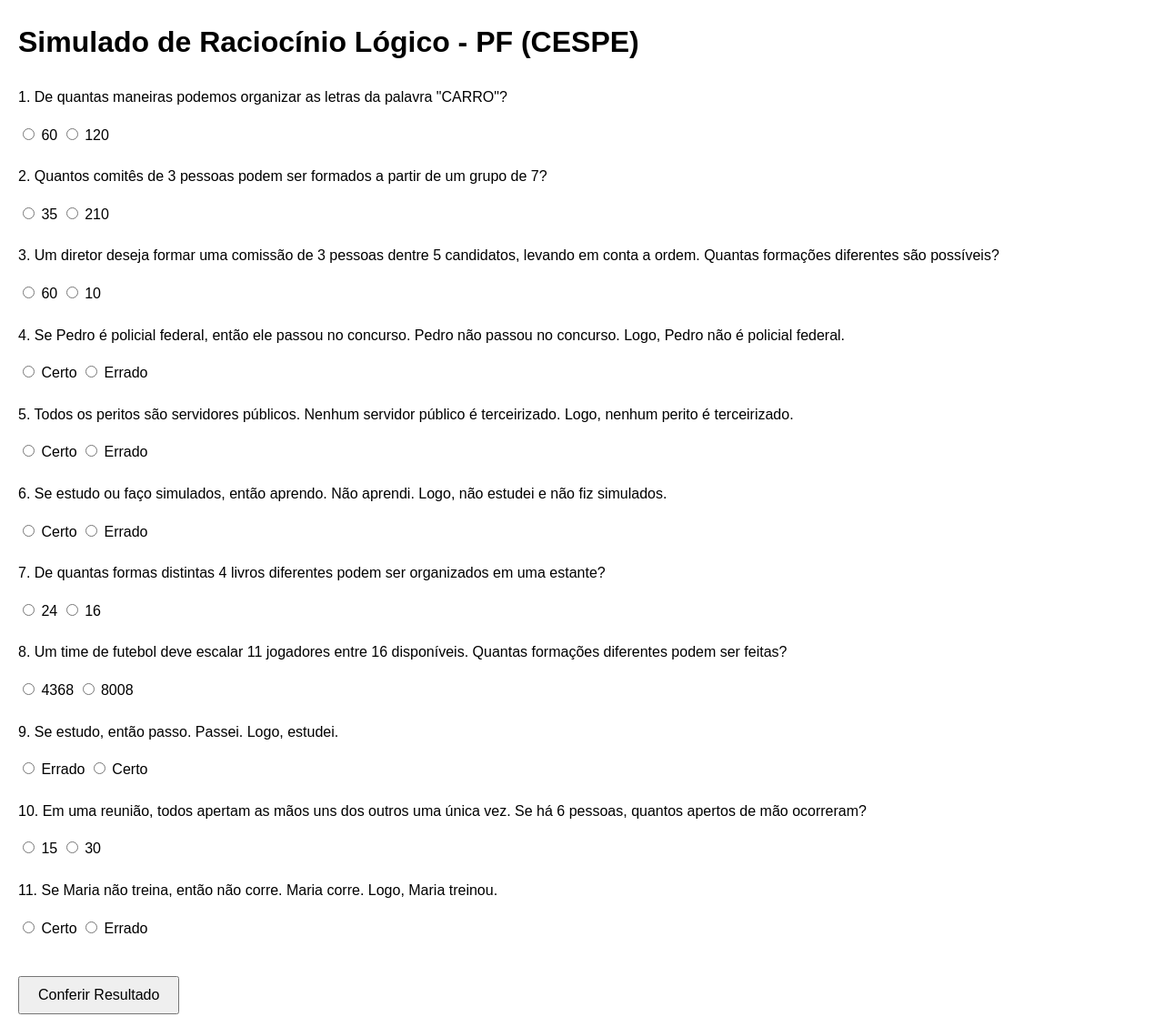
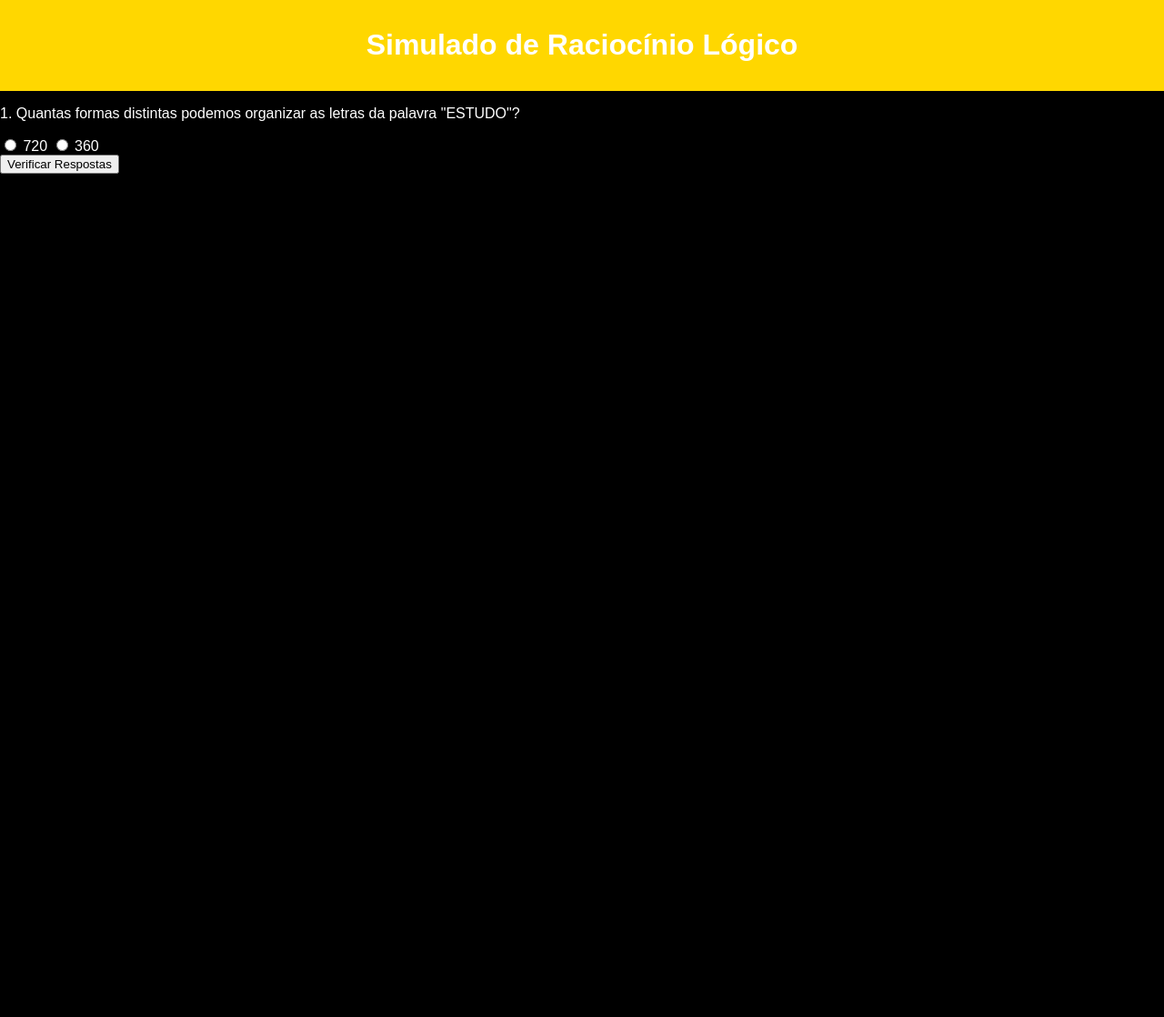
Before and after one commit to domLeoNegao/simulados-pf, a plain HTML site: page simulados/rlm.html in a window 1280 px wide. Shown: the whole page at 91% size. After the commit the page ends 800 px from the top, so only its background shows below. Drawn offline with Linux system fonts and the light colour scheme.

Commit message:
Add files via upload

```diff
--- /dev/null
+++ b/css/styles.css
@@ -0,0 +1,43 @@
+
+/* Estilo básico */
+body {
+  background-color: black;
+  color: white;
+  font-family: Arial, sans-serif;
+  margin: 0;
+  padding: 0;
+}
+
+header {
+  background-color: gold;
+  text-align: center;
+  padding: 10px 0;
+}
+
+nav ul {
+  list-style: none;
+  padding: 0;
+  text-align: center;
+  margin-top: 20px;
+}
+
+nav ul li {
+  display: inline;
+  margin-right: 20px;
+}
+
+nav ul li a {
+  text-decoration: none;
+  color: gold;
+  font-size: 18px;
+}
+
+footer {
+  background-color: black;
+  color: gold;
+  text-align: center;
+  padding: 10px 0;
+  position: fixed;
+  width: 100%;
+  bottom: 0;
+}
--- /dev/null
+++ b/js/simulador.js
@@ -0,0 +1,20 @@
+
+// Função para salvar progresso no localStorage
+function salvarProgresso(materia, acertos) {
+  const progresso = JSON.parse(localStorage.getItem('progresso')) || {};
+  progresso[materia] = acertos;
+  localStorage.setItem('progresso', JSON.stringify(progresso));
+}
+
+// Função para recuperar progresso do localStorage
+function recuperarProgresso(materia) {
+  const progresso = JSON.parse(localStorage.getItem('progresso')) || {};
+  return progresso[materia] || 0;
+}
+
+// Função para atualizar o progresso no final de cada simulado
+function atualizarProgresso(materia) {
+  const acertos = obterAcertos(materia); // Deve ser implementado para contar os acertos no simulado
+  salvarProgresso(materia, acertos);
+  alert(`Progresso salvo! Você acertou ${acertos} questões.`);
+}
--- a/simulados/rlm.html
+++ b/simulados/rlm.html
@@ -1,71 +1,28 @@
+
 <!DOCTYPE html>
 <html lang="pt-BR">
 <head>
   <meta charset="UTF-8">
-  <title>Simulado RLM - PF CESPE</title>
-  <link rel="stylesheet" href="../assets/css/estilo.css">
+  <title>Simulado - Raciocínio Lógico</title>
+  <link rel="stylesheet" href="../css/styles.css">
 </head>
 <body>
-  <h1>Simulado de Raciocínio Lógico - PF (CESPE)</h1>
+  <header>
+    <h1>Simulado de Raciocínio Lógico</h1>
+  </header>
   <form id="quizForm">
+    <!-- Questões de Raciocínio Lógico -->
     <div class="question">
-      <p>1. De quantas maneiras podemos organizar as letras da palavra "CARRO"?</p>
-      <label><input type="radio" name="q1" value="C"> 60</label>
-      <label><input type="radio" name="q1" value="E"> 120</label>
+      <p>1. Quantas formas distintas podemos organizar as letras da palavra "ESTUDO"?</p>
+      <label><input type="radio" name="q1" value="C"> 720</label>
+      <label><input type="radio" name="q1" value="E"> 360</label>
     </div>
-    <div class="question">
-      <p>2. Quantos comitês de 3 pessoas podem ser formados a partir de um grupo de 7?</p>
-      <label><input type="radio" name="q2" value="C"> 35</label>
-      <label><input type="radio" name="q2" value="E"> 210</label>
-    </div>
-    <div class="question">
-      <p>3. Um diretor deseja formar uma comissão de 3 pessoas dentre 5 candidatos, levando em conta a ordem. Quantas formações diferentes são possíveis?</p>
-      <label><input type="radio" name="q3" value="C"> 60</label>
-      <label><input type="radio" name="q3" value="E"> 10</label>
-    </div>
-    <div class="question">
-      <p>4. Se Pedro é policial federal, então ele passou no concurso. Pedro não passou no concurso. Logo, Pedro não é policial federal.</p>
-      <label><input type="radio" name="q4" value="C"> Certo</label>
-      <label><input type="radio" name="q4" value="E"> Errado</label>
-    </div>
-    <div class="question">
-      <p>5. Todos os peritos são servidores públicos. Nenhum servidor público é terceirizado. Logo, nenhum perito é terceirizado.</p>
-      <label><input type="radio" name="q5" value="C"> Certo</label>
-      <label><input type="radio" name="q5" value="E"> Errado</label>
-    </div>
-    <div class="question">
-      <p>6. Se estudo ou faço simulados, então aprendo. Não aprendi. Logo, não estudei e não fiz simulados.</p>
-      <label><input type="radio" name="q6" value="C"> Certo</label>
-      <label><input type="radio" name="q6" value="E"> Errado</label>
-    </div>
-    <div class="question">
-      <p>7. De quantas formas distintas 4 livros diferentes podem ser organizados em uma estante?</p>
-      <label><input type="radio" name="q7" value="C"> 24</label>
-      <label><input type="radio" name="q7" value="E"> 16</label>
-    </div>
-    <div class="question">
-      <p>8. Um time de futebol deve escalar 11 jogadores entre 16 disponíveis. Quantas formações diferentes podem ser feitas?</p>
-      <label><input type="radio" name="q8" value="C"> 4368</label>
-      <label><input type="radio" name="q8" value="E"> 8008</label>
-    </div>
-    <div class="question">
-      <p>9. Se estudo, então passo. Passei. Logo, estudei.</p>
-      <label><input type="radio" name="q9" value="C"> Errado</label>
-      <label><input type="radio" name="q9" value="E"> Certo</label>
-    </div>
-    <div class="question">
-      <p>10. Em uma reunião, todos apertam as mãos uns dos outros uma única vez. Se há 6 pessoas, quantos apertos de mão ocorreram?</p>
-      <label><input type="radio" name="q10" value="C"> 15</label>
-      <label><input type="radio" name="q10" value="E"> 30</label>
-    </div>
-    <div class="question">
-      <p>11. Se Maria não treina, então não corre. Maria corre. Logo, Maria treinou.</p>
-      <label><input type="radio" name="q11" value="C"> Certo</label>
-      <label><input type="radio" name="q11" value="E"> Errado</label>
-    </div>
-    <button type="button" onclick="verificarRespostas()">Conferir Resultado</button>
+    <!-- Adicione mais questões conforme necessário -->
+
+    <button type="button" onclick="verificarRespostas()">Verificar Respostas</button>
     <div id="resultado"></div>
   </form>
-  <script src="../assets/js/rlm.js"></script>
+
+  <script src="../js/simulador.js"></script>
 </body>
 </html>
```
Also changed, not shown: index.html (+18 -6 lines).
